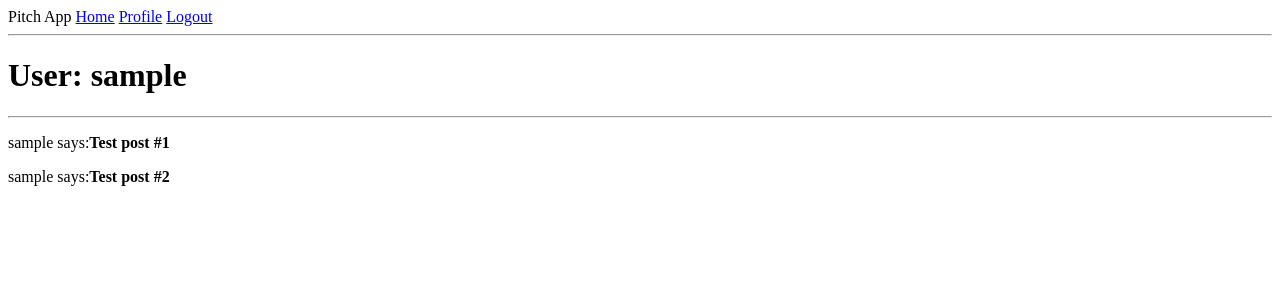
After one commit to Michael-Otieno/pitch-app, a Flask app: a page that uses app/templates/base.html in a window 1280 px wide. The commit adds this page. Shown: the top 300 px of the page. Run offline with Flask 2, Linux system fonts and the light colour scheme; the visitor is signed in with stand-in values (Sample User, id 1); data comes from the database, SQL or seed files in the repository; both versions use the stored data as it was after the commit.

Commit message:
add profile page

```diff
--- a/app/templates/base.html
+++ b/app/templates/base.html
@@ -14,6 +14,7 @@
             {% if current_user.is_anonymous %}
             <a href="{{ url_for('login') }}">Login</a>
             {% else %}
+            <a href="{{ url_for('user', username=current_user.username) }}">Profile</a>
             <a href="{{ url_for('logout') }}">Logout</a>
             {% endif %}
         </div>
--- /dev/null
+++ b/app/templates/user.html
@@ -0,0 +1,10 @@
+{% extends 'base.html' %}
+{% block content %}
+    <h1>User: {{user.username}}</h1>
+    <hr>
+    {% for post in posts%}
+    <p>{{post.author.username }}
+        says:<b>{{post.body}}</b>
+    </p>
+    {%endfor%}
+{%endblock%}
--- a/app/views.py
+++ b/app/views.py
@@ -66,3 +66,13 @@ def register():
         flash('Congratulations, you are now a registered user!')
         return redirect(url_for('login'))
     return render_template('register.html', title='Register', form=form)
+
+@app.route('/user/<username>')
+@login_required
+def user(username):
+    user = User.query.filter_by(username=username).first_or_404()
+    posts = [
+        {'author': user, 'body':'Test post #1'},
+        {'author': user, 'body':'Test post #2'}
+    ]
+    return render_template('user.html', user=user, posts=posts)
```
Also changed, not shown: app/app.db.
